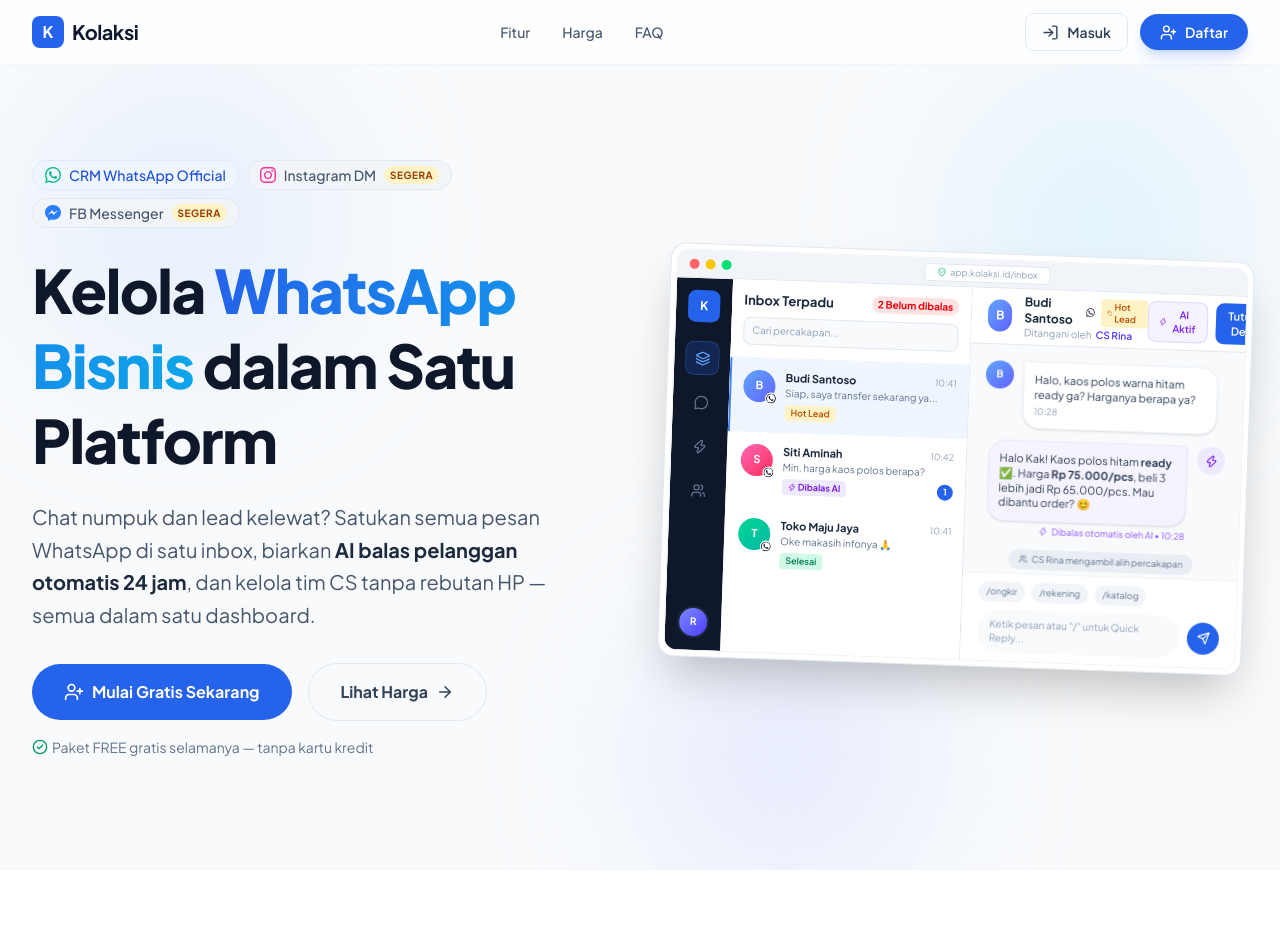
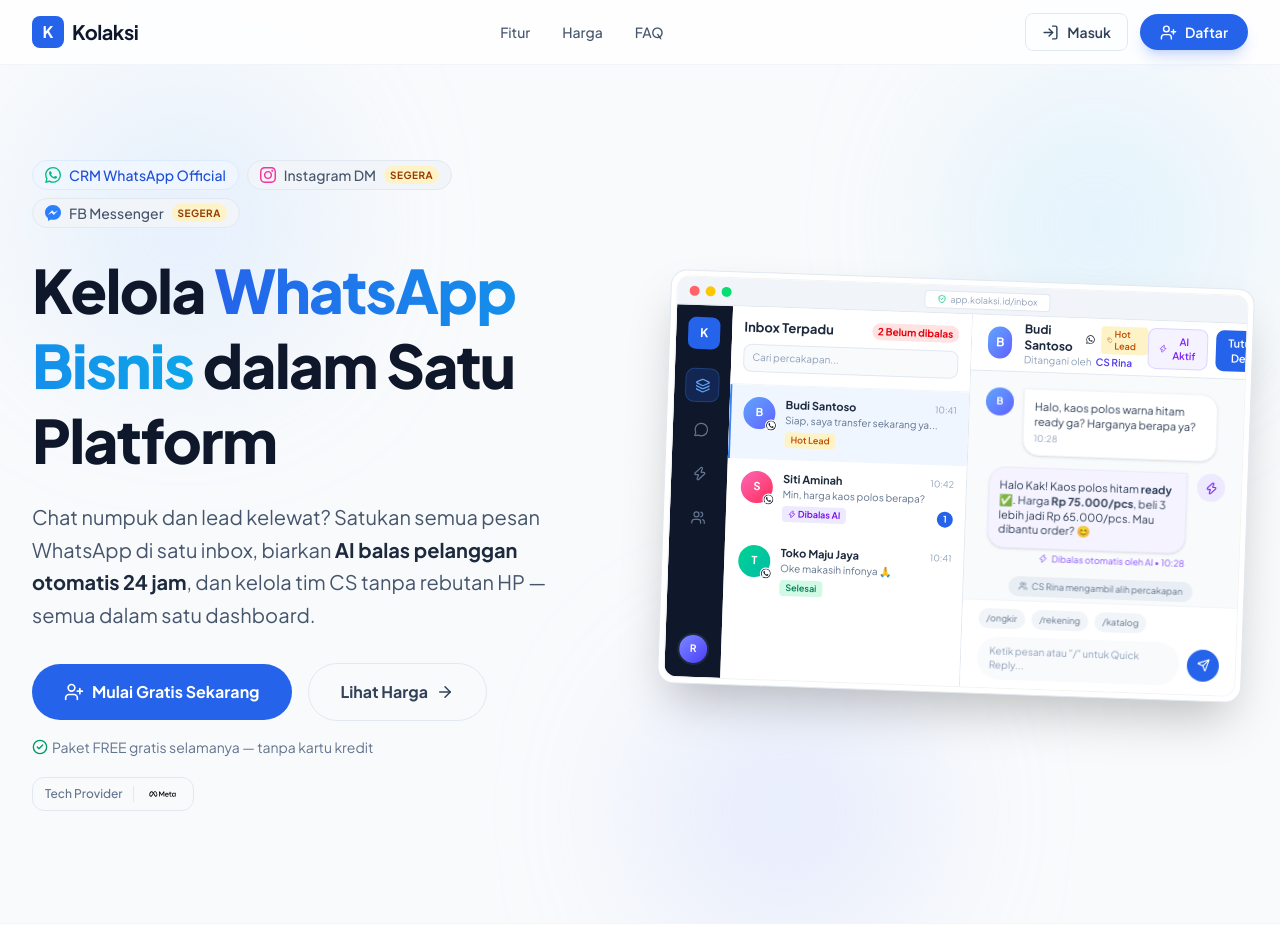
Before and after one commit to nabePi/kolaksi-landing, a Next.js app: page / in a window 1280 px wide. Shown: the top 938 px of the page. Built offline with nearby package versions, Linux system fonts and the light colour scheme.

Commit message:
Tambah emblem Meta Tech Provider di hero, pricing, dan footer

```diff
--- a/app/page.jsx
+++ b/app/page.jsx
@@ -451,6 +451,12 @@
                   <CheckCircle2 size={14} className="text-emerald-600 sm:w-4 sm:h-4" />
                   Paket FREE gratis selamanya — tanpa kartu kredit
                 </p>
+
+                <div className="mt-5 inline-flex items-center gap-2.5 px-3 py-2 rounded-xl bg-slate-50 border border-slate-200">
+                  <span className="text-xs text-slate-500 font-medium">Tech Provider</span>
+                  <div className="w-px h-4 bg-slate-200" />
+                  <img src="/images/meta-logo.svg" alt="Meta" height={16} className="h-4 w-auto" loading="eager" />
+                </div>
               </div>
 
               <div className="relative hidden sm:block" aria-hidden="true">
@@ -741,6 +747,13 @@
                 </table>
               </div>
               <p className="text-center text-xs text-slate-500 mt-4">Semua paket menggunakan WhatsApp Business API resmi dari Meta. Langganan tahunan hemat sampai 20%. <span className="font-medium">Harga berlaku per Juni 2026.</span></p>
+              <div className="flex justify-center mt-4">
+                <div className="inline-flex items-center gap-2.5 px-3 py-2 rounded-xl bg-slate-50 border border-slate-200">
+                  <span className="text-xs text-slate-500 font-medium">Tech Provider</span>
+                  <div className="w-px h-4 bg-slate-200" />
+                  <img src="/images/meta-logo.svg" alt="Meta" height={16} className="h-4 w-auto" loading="lazy" />
+                </div>
+              </div>
             </div>
           </div>
         </section>
@@ -865,6 +878,10 @@
               <Star size={14} className="text-amber-400 fill-amber-400 sm:w-4 sm:h-4" />
               4.8/5 dari 30+ Pengguna
             </div>
+            <div className="flex items-center gap-2.5 px-3 sm:px-4 py-1.5 sm:py-2 rounded-full bg-slate-800 text-slate-300 text-xs font-medium">
+              <span>Tech Provider</span>
+              <img src="/images/meta-logo-white.svg" alt="Meta" height={14} className="h-3.5 w-auto" loading="lazy" />
+            </div>
           </div>
 
           <div className="grid grid-cols-2 md:grid-cols-2 lg:grid-cols-4 gap-6 sm:gap-12 mb-8 sm:mb-12">
```
Also changed, not shown: public/images/meta-logo-white.svg (added), public/images/meta-logo.svg (added).
